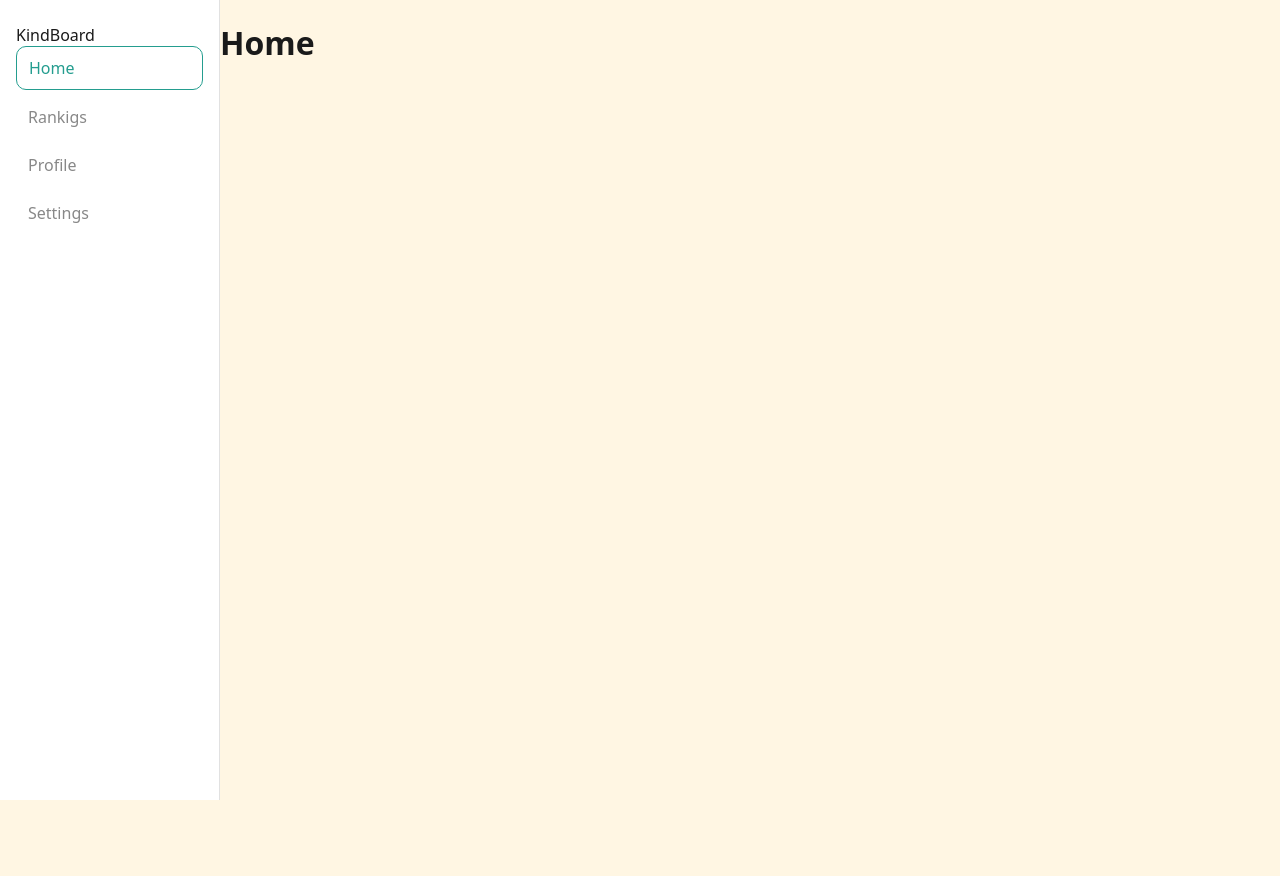
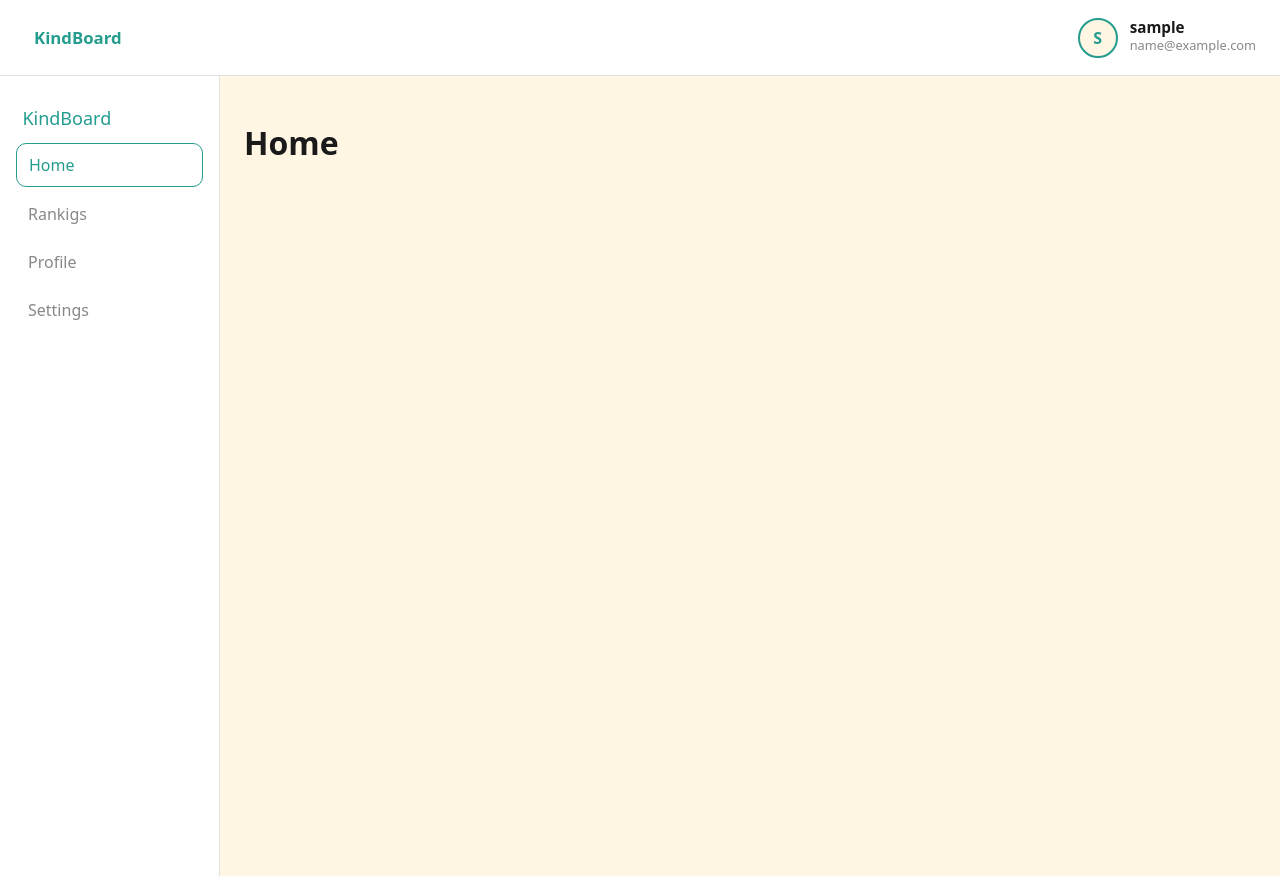
Before and after one commit to aaaaaaa8823/KindBoard, a React (Vite) app in the folder frontent/frontend/: page /home in a window 1280 px wide. Before the commit the page ends 800 px from the top, so only its background shows below. Built offline with nearby package versions, Linux system fonts and the light colour scheme; sample sign-in values are in the browser's storage.

Commit message:
feat: add top navbar with user info
- create Navbar component with avatar, name and email
- integrate navbar into AppLayout
- load user data from localStorage

```diff
--- /dev/null
+++ b/frontent/frontend/src/components/layout/AppLayout.css
@@ -0,0 +1,18 @@
+.app-shell {
+  min-height: 100vh;
+  display: flex;
+  flex-direction: column;
+}
+
+.app-body {
+  display: flex;
+  flex: 1;
+  min-height: 0;
+}
+
+.app-main {
+  flex: 1;
+  min-width: 0;
+  background: #fff6e3;
+  padding: 24px;
+}
--- a/frontent/frontend/src/components/layout/AppLayout.tsx
+++ b/frontent/frontend/src/components/layout/AppLayout.tsx
@@ -1,13 +1,18 @@
 import { Outlet } from "react-router-dom";
 import Sidebar from "./Sidebar";
+import Navbar from "./Navbar";
+import "./AppLayout.css";
 
 export default function AppLayout(){
     return(
-    <div style={{display: "flex", minHeight: "100vh"}}>
-            <Sidebar />
-        <main style={{ flex: 1, background: "#fff6e3" }}>
-            <Outlet />
-        </main>
-    </div>
+        <div className="app-chell">
+            <Navbar />
+            <div className="app-body">
+                <Sidebar />
+                <main className="app-main">
+                    <Outlet />
+                </main>
+            </div>
+        </div>
     );
 }
--- /dev/null
+++ b/frontent/frontend/src/components/layout/Havbar.css
@@ -0,0 +1,59 @@
+.navbar {
+  height: 76px;
+  padding: 0 24px;
+  display: flex;
+  align-items: center;
+  justify-content: space-between;
+  background: #ffffff;
+  border-bottom: 1px solid #e1e1e1;
+  margin-left: auto;
+}
+
+.navbar-brand {
+  display: flex;
+  align-items: center;
+  gap: 10px;
+}
+
+.navbar-title {
+  font-weight: 600;
+  color: #249d8f;
+  font-size: 1.05rem;
+}
+
+.navbar-user {
+  display: flex;
+  align-items: left;
+  gap: 12px;
+}
+
+.navbar-user-text {
+  display: flex;
+  flex-direction: column;
+  align-items: flex-start;
+  line-height: 1.25;
+}
+
+.navbar-username {
+  font-weight: 600;
+  color: #1a1a1a;
+  font-size: 0.95rem;
+}
+
+.navbar-email {
+  font-size: 0.8rem;
+  color: #888;
+}
+
+.navbar-avatar {
+  width: 40px;
+  height: 40px;
+  border-radius: 50%;
+  background: #fff6e3;
+  border: 2px solid #249d8f;
+  display: flex;
+  align-items: center;
+  justify-content: center;
+  font-weight: 600;
+  color: #249d8f;
+}
--- /dev/null
+++ b/frontent/frontend/src/components/layout/Navbar.tsx
@@ -0,0 +1,52 @@
+import{useMemo} from "react";
+import "./Havbar.css";
+
+type StoreUser = {
+    id: number;
+    username: string;
+    email: string;
+    role: string;
+};
+
+function getStoreUser(): StoreUser | null {
+    const raw = localStorage.getItem("user");
+    if(!raw) return null;
+    try{
+        return JSON.parse(raw) as StoreUser;
+    } catch {
+        return null;
+    }
+}
+
+export default function Navbar(){
+    const user = useMemo(() => getStoreUser(), []);
+
+    const name = user?.username ?? "user";
+    const email = user?.email ?? "";
+
+    const initial = name.charAt(0).toUpperCase();
+
+    return (
+    <header className="navbar">
+      <div className="navbar-brand">
+        <span className="navbar-logo-dot" />
+        <span className="navbar-title">KindBoard</span>
+      </div>
+
+
+      <div className="navbar-user">
+        <div className="navbar-avatar" aria-hidden>
+          {initial}
+        </div>
+
+        <div className="navbar-user-text">
+          <span className="navbar-username">{name}</span>
+          {email && (
+            <span className="navbar-email">{email}</span>
+          )}
+        </div>
+
+      </div>
+    </header>
+  );
+}
--- a/frontent/frontend/src/components/layout/Sidebar.css
+++ b/frontent/frontend/src/components/layout/Sidebar.css
@@ -19,3 +19,11 @@
   color: #249d8f;
   border: 1px solid #249d8f;
 }
+
+.sidebar-logo{
+  padding: 0.4rem;
+  margin-bottom: 6px;
+  font-weight: 500;
+  font-size: 18px;
+  color: #249d8f;
+}
--- a/frontent/frontend/src/components/layout/Sidebar.tsx
+++ b/frontent/frontend/src/components/layout/Sidebar.tsx
@@ -4,7 +4,7 @@ import "./Sidebar.css";
 export default function Sidebar(){
     return(
         <aside className="sidebar">
-            <div className="sideebar-logo">KindBoard</div>
+            <div className="sidebar-logo">KindBoard</div>
 
             <nav className="sidebar-nav">
                 <NavLink to="/home" className={({isActive}) => isActive ? "nav-item active": "nav-item"}>
```
